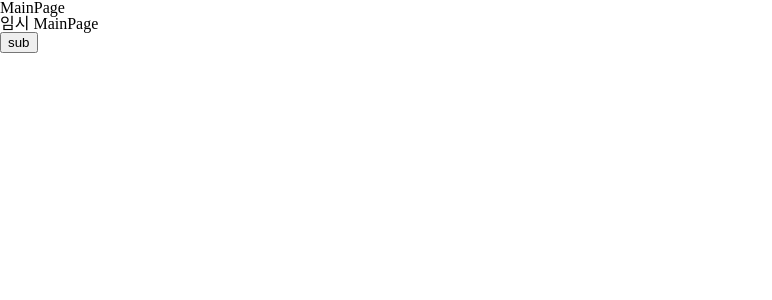
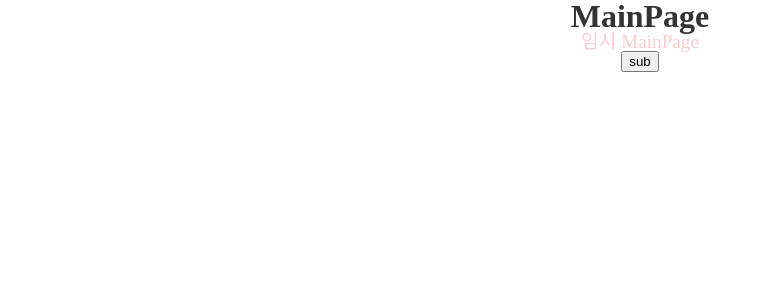
Before and after one commit to DonationMarketNFT/ClientForBapp, a React (Create React App) app: page / in a window 1280 px wide. Shown: the top 300 px of the page, without its empty margins (0-772 px from the left). Built offline with nearby package versions, Linux system fonts and the light colour scheme.

Commit message:
ThemeProvider

```diff
--- a/src/App.js
+++ b/src/App.js
@@ -2,10 +2,13 @@ import { BrowserRouter, Routes, Route } from "react-router-dom";
 import SubPage from "./routes/SubPage";
 import MainPage from "./routes/MainPage";
 import { GlobalStyle } from "./styles/global-style";
+import { ThemeProvider } from "styled-components";
+import { theme } from "./styles/theme";
 
 function App() {
   return (
     <>
+      <ThemeProvider theme={theme}>
         <GlobalStyle />
         <BrowserRouter>
           <Routes>
@@ -13,6 +16,7 @@ function App() {
             <Route path="/sub" element={<SubPage />} />
           </Routes>
         </BrowserRouter>
+      </ThemeProvider>
     </>
   );
 }
--- a/src/routes/MainPage.js
+++ b/src/routes/MainPage.js
@@ -1,18 +1,31 @@
 import { Link } from "react-router-dom";
 import styled from "styled-components";
 
-const H1 = styled.h1``;
+const Container = styled.div`
+  ${(props) => props.theme.flexCenter}
+  flex-direction:column;
+`;
 
-const P = styled.p``;
+const H1 = styled.h1`
+  ${(props) => props.theme.font.large};
+  color: ${(props) => props.theme.color.main_color};
+`;
+
+const P = styled.p`
+  ${(props) => props.theme.font.small}
+  color: ${(props) => props.theme.color.sub_color1};
+`;
 
 function MainPage() {
   return (
     <>
-      <H1>MainPage</H1>
-      <P>임시 MainPage</P>
-      <Link to="/sub">
-        <button>sub</button>
-      </Link>
+      <Container>
+        <H1>MainPage</H1>
+        <P>임시 MainPage</P>
+        <Link to="/sub">
+          <button>sub</button>
+        </Link>
+      </Container>
     </>
   );
 }
--- /dev/null
+++ b/src/styles/theme.js
@@ -0,0 +1,39 @@
+import { css } from "styled-components";
+
+// 다크모드에서 변경할 부분 + 자주 쓰는 css 추가
+
+// 임시 작성
+const font = {
+  small: css`
+    font-size: 1.2rem;
+    font-weight: 400;
+  `,
+  medium: css`
+    font-size: 1.6rem;
+    font-weight: 500;
+  `,
+  large: css`
+    font-size: 2rem;
+    font-weight: 700;
+  `,
+  xlarge: css`
+    font-size: 3rem;
+    font-weight: 700;
+  `,
+};
+
+const flexCenter = css`
+  display: flex;
+  justify-content: center;
+  align-items: center;
+`;
+
+export const theme = {
+  color: {
+    main_color: "#333",
+    sub_color1: "#fcc",
+    bg_color: "#fff",
+  },
+  font,
+  flexCenter,
+};
```
Lines whose indentation alone changed are shown as unchanged.
